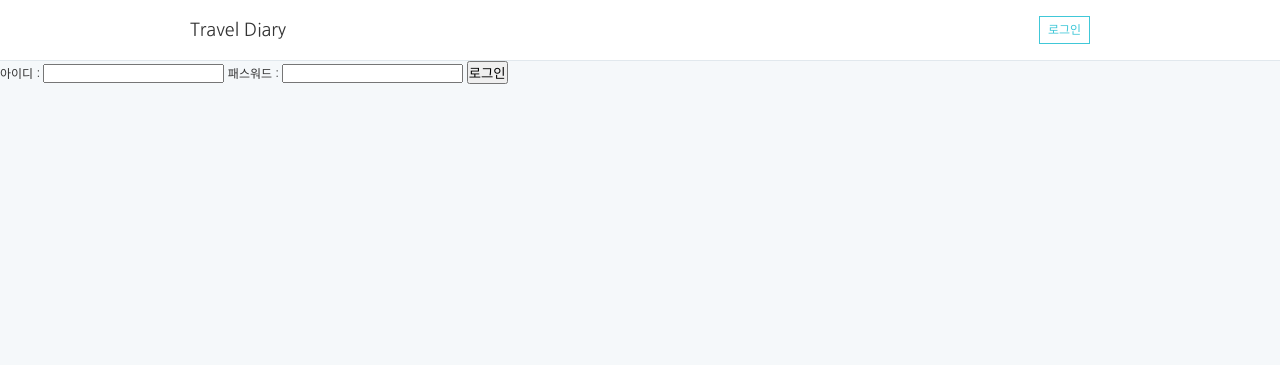
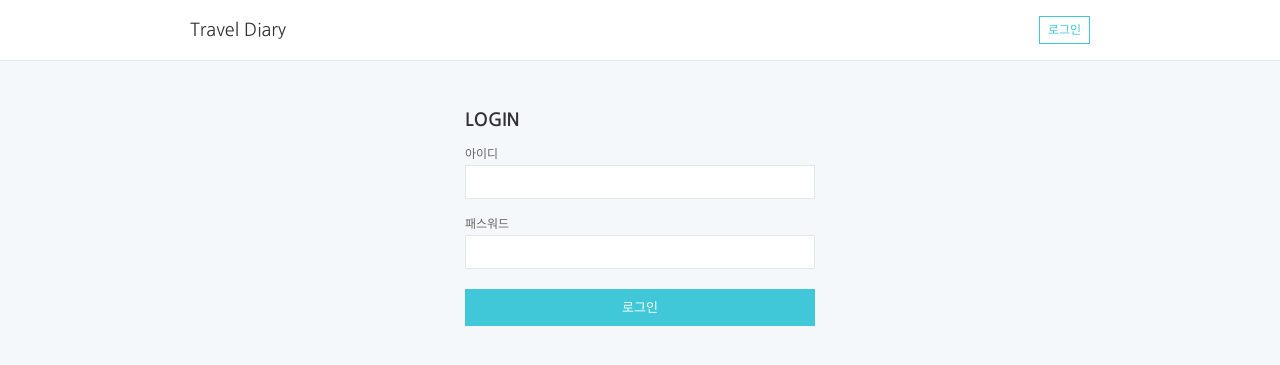
Before and after one commit to mintakoh/WebDiary, a PHP site: page /?r=/auth in a window 1280 px wide. Shown: the top 365 px of the page. Run offline with PHP 8.4, Linux system fonts and the light colour scheme; some libraries are stand-ins or nearby versions.

Commit message:
로그인 디자인 수정.

```diff
--- /dev/null
+++ b/resources/css/auth.css
@@ -0,0 +1,37 @@
+.auth-form {
+    display: block;
+    width: 350px;
+    margin: 50px auto;
+}
+.auth-form-title {
+    margin-bottom: 15px;
+    font-size: 18px;
+}
+
+.auth-form label {
+    display: block;
+    color: #666;
+}
+.auth-form label + label {
+    margin-top: 15px;
+}
+
+.auth-form input[type=text],
+.auth-form input[type=password] {
+    width: 100%;
+    height: 34px;
+    line-height: 34px;
+    border: 1px solid #e1e8ed;
+    margin-top: 3px;
+    padding: 0 5px;
+    box-sizing: border-box;
+}
+
+.auth-form .btn-primary {
+    display: block;
+    margin-top: 20px;
+    width: 100%;
+    height: 37px;
+    line-height: 37px;
+    font-size: 13px;
+}
--- a/resources/css/default.css
+++ b/resources/css/default.css
@@ -89,6 +89,7 @@ body {
     background: #40c8d8;
     color: white;
     text-decoration: none;
+    border: none;
 }
 .btn-large {
     font-size: 17px;
--- a/view/auth.php
+++ b/view/auth.php
@@ -1,9 +1,16 @@
 <?php include "header.php" ?>
-
-<form action="/?r=/auth/login" method="post">
-    아이디 : <input type="text" name="id" />
-    패스워드 : <input type="password" name="password" />
-    <input type="submit" value="로그인" />
-</form>
-
+<div class="container">
+    <form action="/?r=/auth/login" method="post" class="auth-form">
+        <h3 class="auth-form-title">LOGIN</h3>
+        <label for="id">
+            아이디
+            <input type="text" name="id" />
+        </label>
+        <label for="password">
+            패스워드
+            <input type="password" name="password" />
+        </label>
+        <input type="submit" value="로그인" class="btn-primary" />
+    </form>
+</div>
 <?php include "footer.php" ?>
--- a/view/header.php
+++ b/view/header.php
@@ -5,6 +5,7 @@
     <title>Welcome To TravelDiary App</title>
     <link rel="stylesheet" href="//cdn.jsdelivr.net/xeicon/1.0.4/xeicon.min.css" />
     <link rel="stylesheet" href="/resources/css/default.css" />
+    <link rel="stylesheet" href="/resources/css/auth.css" />
 </head>
 <body>
 <header id="header">
```
